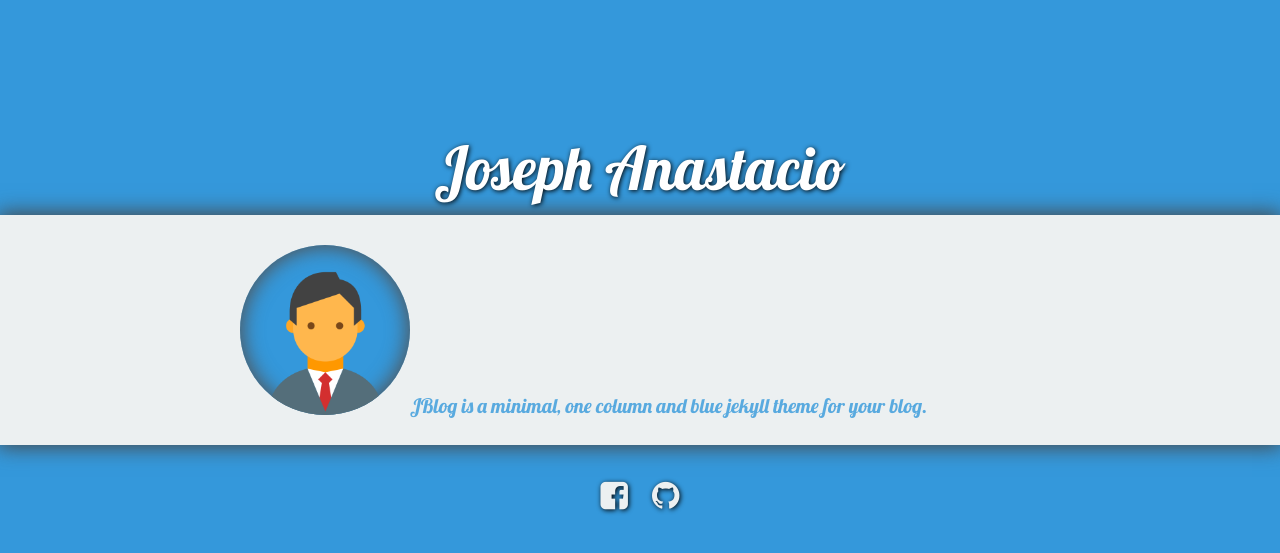
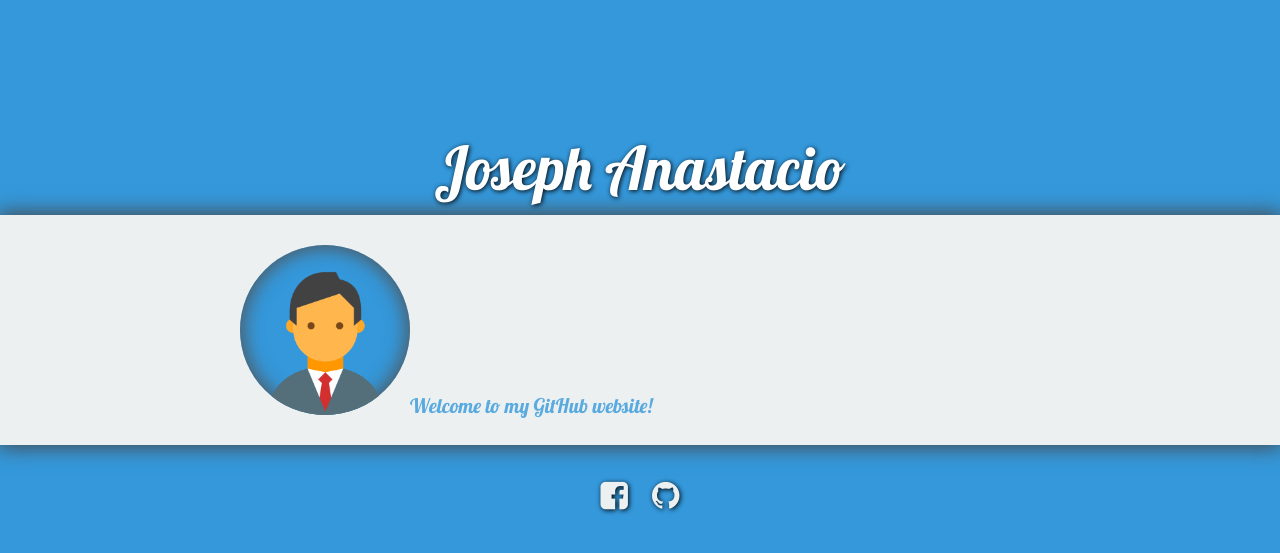
Before and after one commit to joeanast/joeanast.github.io, a Jekyll site: the page built from index.html, in a window 1280 px wide. Shown: the top 553 px of the page. Built offline with Jekyll 4.4.1, drawn with Linux system fonts in a browser that asks for light colours; nearby versions of some CDN libraries.

Commit message:
Fixed more stuff

```diff
--- a/_config.yml
+++ b/_config.yml
@@ -1,7 +1,7 @@
 # Site
 title:          Joseph Anastacio
 bio:            'Just a simple Jekyll theme'
-description:    "JBlog is a minimal, one column and blue jekyll theme for your blog."
+description:    "Welcome to my GitHub website!"
 picture:        'assets/img/profile.png'
 locale:         en_US
 url:            https://joeanast.github.io
@@ -34,7 +34,7 @@ facebook: joeanast
   #ad-slot:
 #bing-verify:
 github: joeanast
-stackoverflow: #123456/username   from a "http://stackoverflow.com/users/123456/username" link
+#stackoverflow: #123456/username   from a "http://stackoverflow.com/users/123456/username" link
 #linkedin: username
 #xing: username
 #instagram: username
```
Also changed, not shown: _posts/2017-06-14-JBlog-theme.md (+1 -1 lines), 4 other files.
